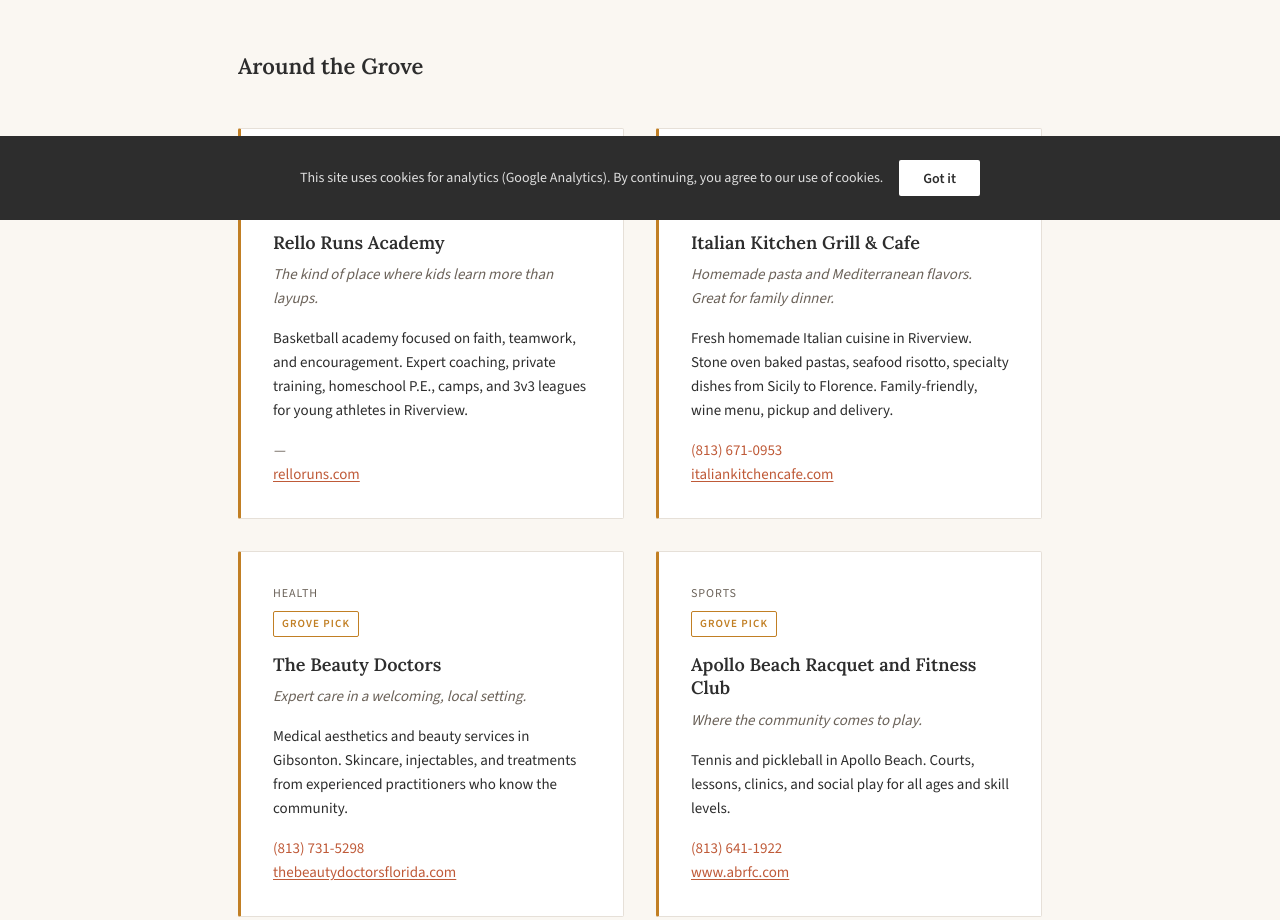
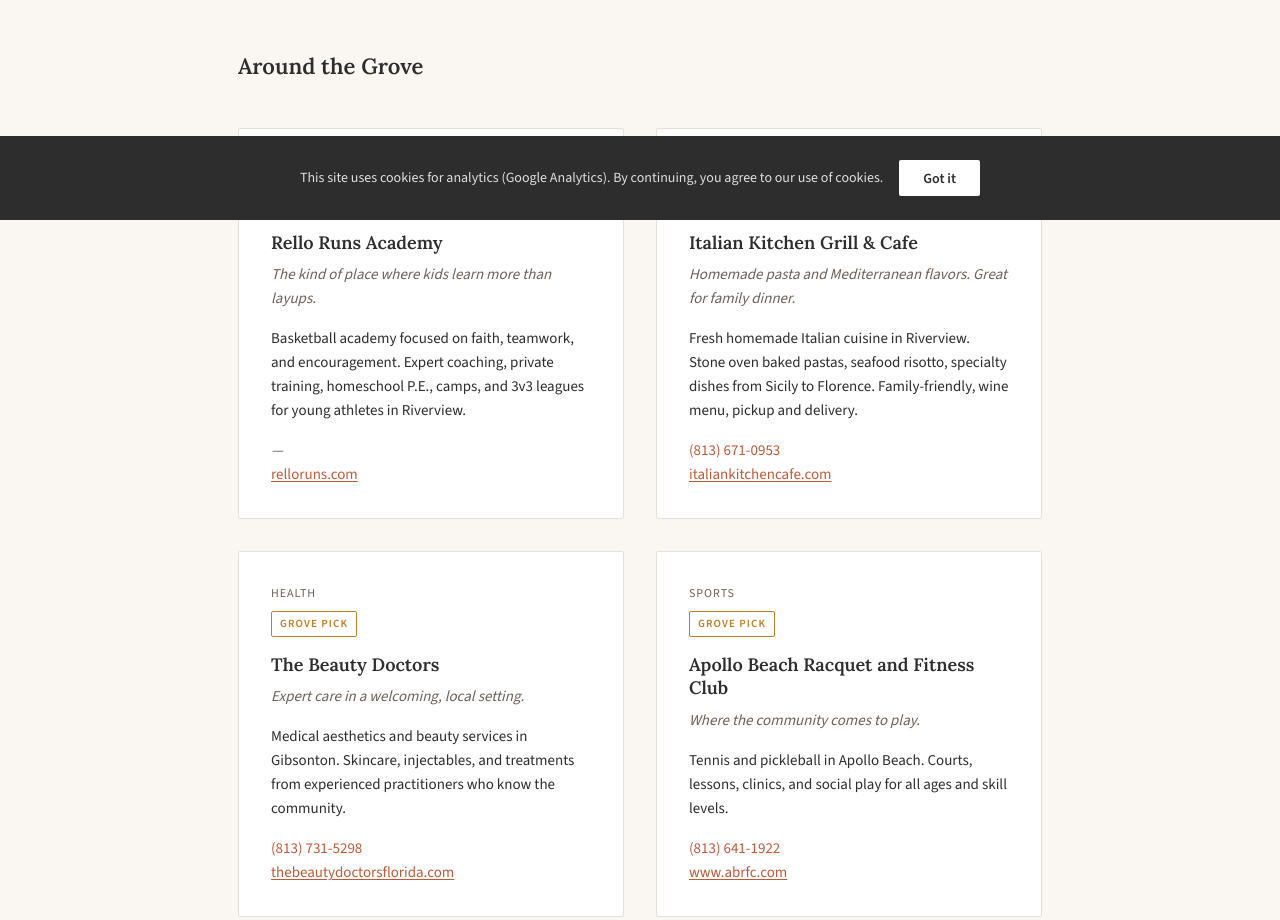
Before and after one commit to rvargas8/grovelist, a website: page index.html in a window 1280 px wide. Shown: the part 580-1500 px from the top of the page. Drawn offline with nearby package versions, Linux system fonts and the light colour scheme; no server answers.

Commit message:
style(design): FINDING-002 — remove colored left-border from featured cards (AI slop pattern)

```diff
--- a/styles.css
+++ b/styles.css
@@ -462,7 +462,6 @@ p { margin: 0 0 var(--spacing-sm); max-width: var(--measure); }
 .listing-card.featured {
   background: var(--color-bg-card);
   border-color: var(--color-border);
-  border-left: 3px solid var(--color-featured);
 }
 .listing-card.featured:hover {
   transform: translateY(-6px);
```
